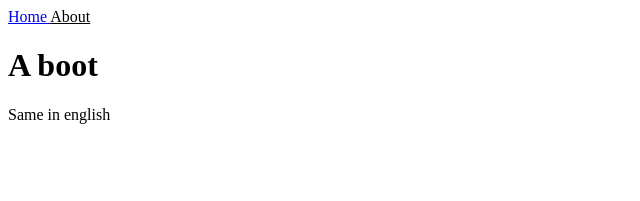
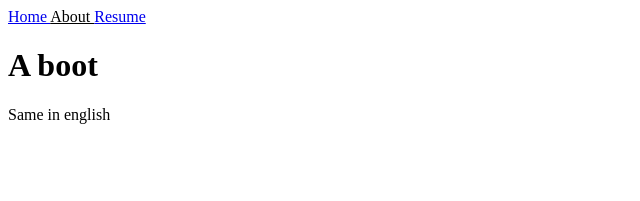
Before and after one commit to petii/petii.github.io, a Jekyll site: the page built from about.md, in a window 1280 px wide. Shown: the top 201 px of the page, without its empty margins (0-640 px from the left). Built offline with Jekyll 4.4.1, drawn with Linux system fonts in a browser that asks for light colours.

```diff
--- a/_data/navigation.yml
+++ b/_data/navigation.yml
@@ -2,3 +2,5 @@
   link: /
 - name: About
   link: /about.html
+- name: Resume
+  link: /resume.md
--- a/index.html
+++ b/index.html
@@ -4,4 +4,3 @@ title: "Index Page"
 my_number: 42
 ---
 <h1>{{ "hello, world" | upcase }}</h1>
-<a href="resume.md">Resume</a>
--- a/resume.md
+++ b/resume.md
@@ -1,3 +1,7 @@
+---
+layout: default
+title: "Resume"
+---
 # Péter Vida - Software Developer
 
 ## Contacts
```
